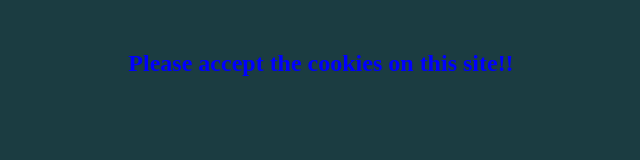
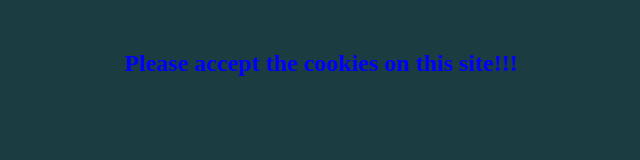
Before and after one commit to Tryxman/OdinProject, a plain HTML site: page CSS module/index.html in a window 1280 px wide. Shown: the full height of the page, 319-959 px from the left. Drawn offline with Linux system fonts and the light colour scheme.

Commit message:
The next lessom

```diff
--- a/CSS module/index.html
+++ b/CSS module/index.html
@@ -4,6 +4,6 @@
     <link rel="stylesheet" href="style.css" />
   </head>
   <body>
-    Please accept the cookies on this site!!
+    Please accept the cookies on this site!!!
   </body>
 </html>
```
